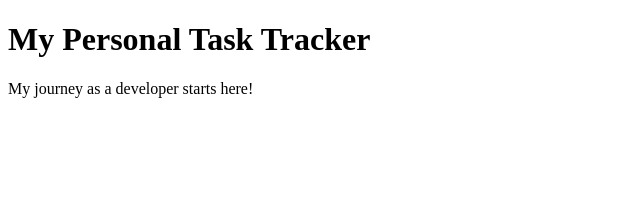
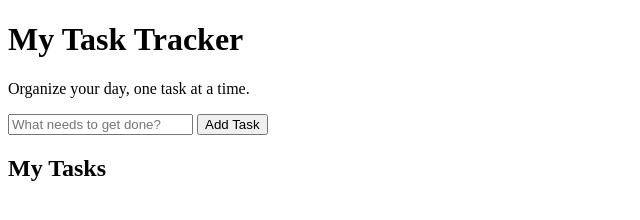
Before and after one commit to driiguez/personal-task-tracker, a plain HTML site: page index.html in a window 1280 px wide. Shown: the whole page, without its empty margins (0-640 px from the left). Drawn offline with Linux system fonts and the light colour scheme.

Commit message:
replace structure with new one

```diff
--- a/index.html
+++ b/index.html
@@ -3,10 +3,39 @@
   <head>
     <meta charset="UTF-8" />
     <meta name="viewport" content="width=device-width, initial-scale=1.0" />
+
     <title>Personal Task Tracker</title>
+
+    <link rel="stylesheet" href="style.css" />
   </head>
   <body>
-    <h1>My Personal Task Tracker</h1>
-    <p>My journey as a developer starts here!</p>
+    <div class="container">
+      <header>
+        <h1>My Task Tracker</h1>
+        <p>Organize your day, one task at a time.</p>
+      </header>
+
+      <main>
+        <section class="task-input">
+          <input
+            type="text"
+            id="taskInput"
+            placeholder="What needs to get done?"
+          />
+
+          <button id="addTaskButton">Add Task</button>
+        </section>
+
+        <section class="task-list">
+          <h2>My Tasks</h2>
+
+          <ul id="taskList">
+            <!-- Tasks will appear here -->
+          </ul>
+        </section>
+      </main>
+    </div>
+
+    <script src="script.js"></script>
   </body>
 </html>
```
